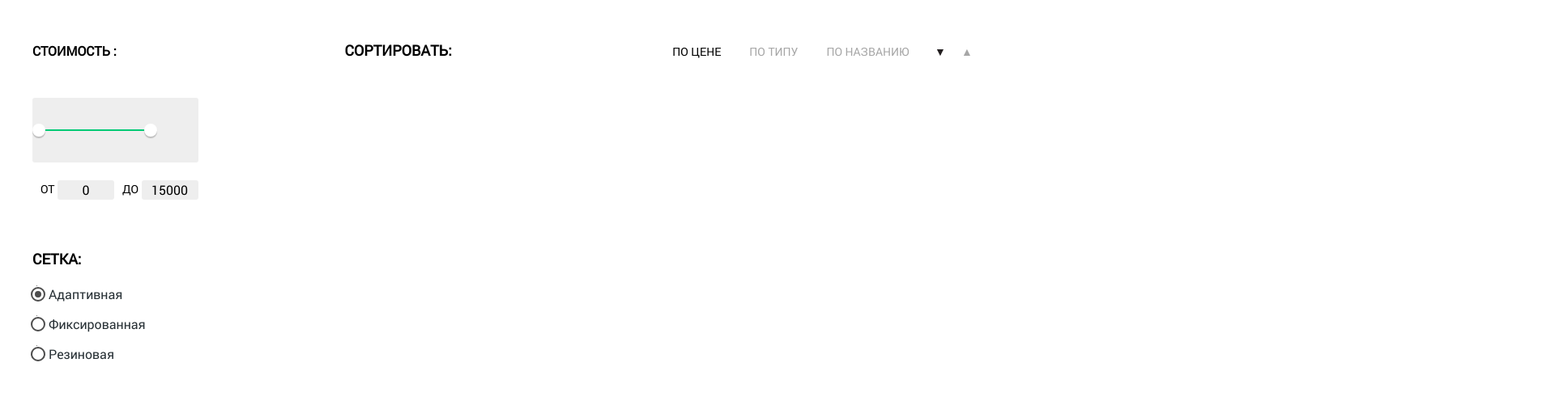
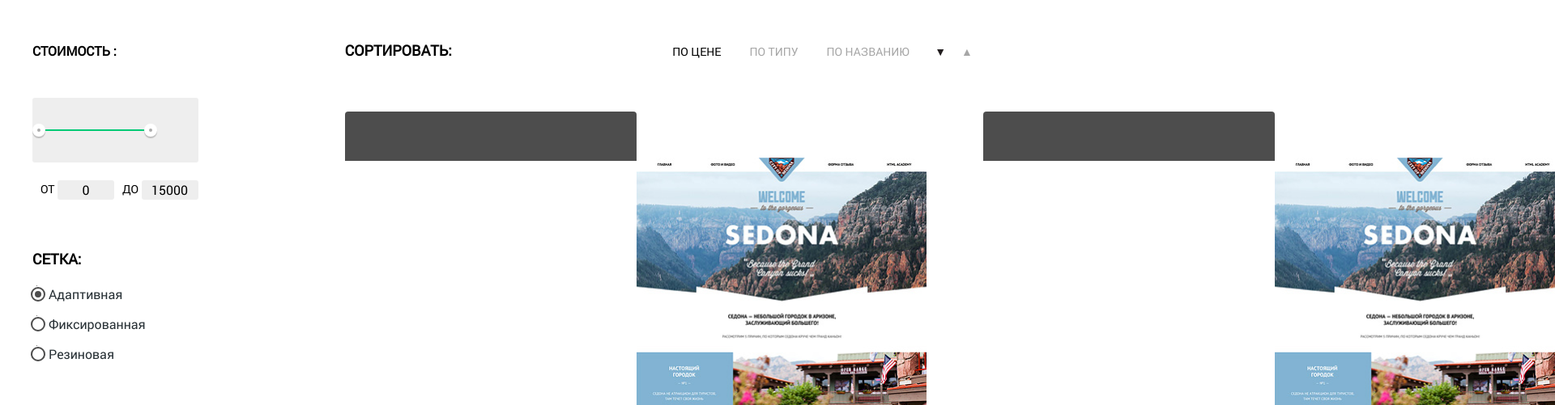
Before and after one commit to aleksandrsamsonenko/Nerds, a plain HTML site: page catalog.html in a window 1280 px wide. Shown: the part 323-824 px from the top of the page at 81% size, 1920 px wide, since content can reach past the window. Drawn offline with Linux system fonts and the light colour scheme.

Commit message:
added products

```diff
--- a/catalog.html
+++ b/catalog.html
@@ -99,6 +99,9 @@
           </div>
           <a class="applications__btn" href="#">ПОКАЗАТЬ</a>
         </div>
+
+      <div class="sorting__inner">
+
         <div class="sorting">
           <p class="sorting__title">
             Сoртировать:
@@ -111,6 +114,16 @@
             <li class="classification"><a class="classification__img-arrowdown" href="#"></a></li>
           </ul>
         </div>
+        <div class="products">
+
+          <div class="products__header"></div>
+          <div class="layout"><a class="layout__img" href="#"><img src="img/prod/sedona.png" alt="sedona"></a></div>
+
+          <div class="products__header"></div>
+          <div class="layout"><a class="layout__img" href="#"><img src="img/prod/sedona.png" alt="sedona"></a></div>
+
+        </div>
+      </div>
 
       </div>
     </div>
--- a/css/catalog.css
+++ b/css/catalog.css
@@ -118,6 +118,7 @@ padding-bottom: 4px;
 
 .central__inner {
   display: flex;
+
 }
 
 .sidebar {
@@ -208,6 +209,18 @@ padding-bottom: 4px;
   border-radius: 50%;
   box-shadow: 0 2px 1px 0 rgba(0, 1, 1, 0.2);
   cursor: pointer;
+}
+.range-toggle::before {
+  display:block;
+  position:relative;
+  top:-2px;
+  left:-2px;
+  content: '';
+  width:4px;
+  height:4px;
+  border-radius:10px;
+  border: 2px solid #ABABAB;
+  background:#FFFFFF;
 }
 
 .range-toggle:hover {
@@ -358,8 +371,8 @@ padding-bottom: 4px;
 
 .sorting {
   display: flex;
-  width: 900px;
-  justify-content: flex-end;
+  margin-left: 125px;
+  position: absolute;
 }
 .sorting__title {
   margin-top: 50px;
@@ -423,6 +436,38 @@ padding-bottom: 4px;
 
 /*--/sorting--*/
 
+/* products */
+.products {
+  display: flex;
+
+  margin-top: 160px;
+  margin-left: 55px;
+}
+.layout {
+  display: flex;
+
+}
+.layout__img {
+  padding-top: 38px;
+  flex-direction: column;
+}
+.products__header {
+  margin-left: 70px;
+
+}
+.products__header::before {
+  content: "";
+  background-color: #4D4D4D;
+  border-top-left-radius: 4px;
+  border-top-right-radius: 4px;
+  padding: 20px 180px;
+
+  bottom: 20px;
+  left: 70px;
+}
+
+/* /products */
+
 /*--Map--*/
 .map__inner {
   background: url(../img/bg/map.jpg);
@@ -478,6 +523,7 @@ padding-bottom: 4px;
   padding-left: 364px;
   padding-top: 32px;
 }
+
 
 
 /*--/Map--*/
```
Also changed, not shown: img/prod/aplus.png (added), img/prod/barbershop.png (added), img/prod/kvast.png (added), img/prod/mishka.png (added), img/prod/pink.png (added), img/prod/sedona.png (added).
